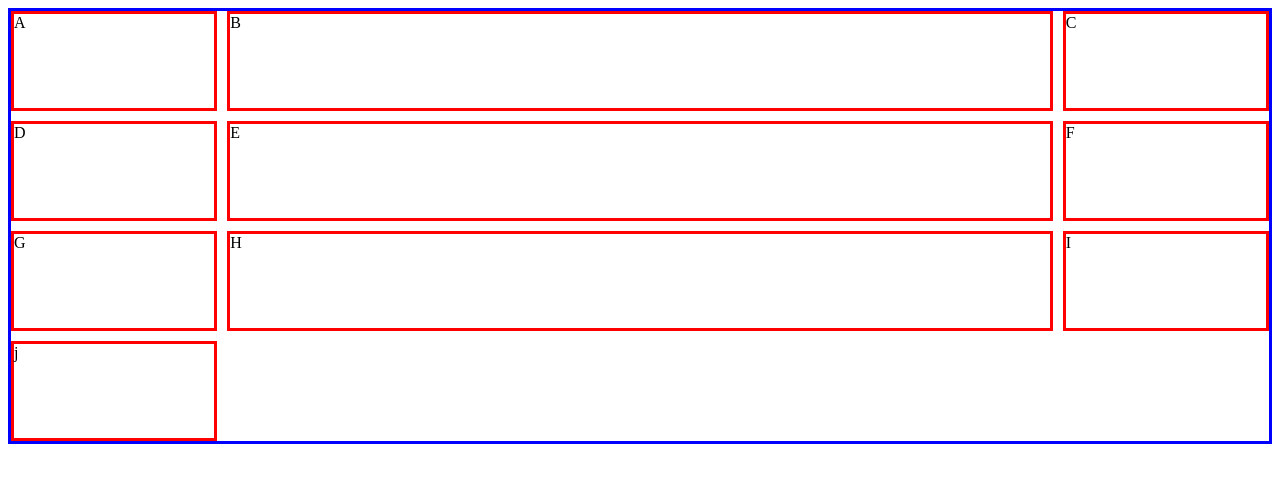
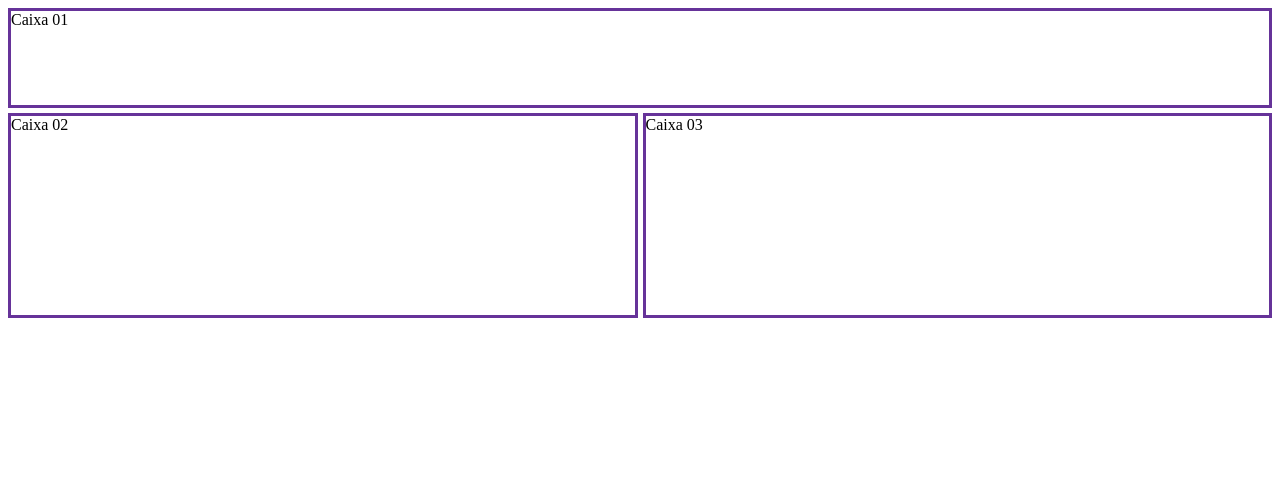
Before and after one commit to giovannacostaxavier/Exercicios-Grid-Layout, a plain HTML site: page grid-04/index.html in a window 1280 px wide. Drawn offline with Linux system fonts and the light colour scheme.

Commit message:
grid items

```diff
--- a/grid-04/index.html
+++ b/grid-04/index.html
@@ -4,37 +4,14 @@
     <meta charset="UTF-8">
     <meta name="viewport" content="width=device-width, initial-scale=1.0">
     <title>Exercicio 04 de grid</title>
-    <style>
-        div.container{
-            border: 3px solid blue;
-            display: grid;
-            grid-template-rows: repeat(3,100px);
-            grid-template-columns: 1fr 4fr 1fr;
-            gap: 10px;
-            grid-auto-rows: 100px;
-            place-items: normal normal;
-            place-content: normal normal;
-
-
-        }
-        div.item{
-            border: 3px solid red;
-
-        }
-    </style>
+    <link rel="stylesheet" href="style.css">
 </head>
 <body>
     <div class="container">
-        <div class="item">A</div>
-        <div class="item">B</div>
-        <div class="item">C</div>
-        <div class="item">D</div>
-        <div class="item">E</div>
-        <div class="item">F</div>
-        <div class="item">G</div>
-        <div class="item">H</div>
-        <div class="item">I</div>
-        <div class="item">j</div>
+        <div class="caixa1">Caixa 01</div>
+        <div class="caixa2">Caixa 02</div>
+        <div class="caixa3">Caixa 03</div>
+
     </div>
 </body>
 </html>
--- /dev/null
+++ b/grid-04/style.css
@@ -0,0 +1,35 @@
+@charset "UTF-8";
+
+.container{
+    display: grid;
+    grid-template-rows: repeat(3,100px);
+    grid-template-columns: repeat(4, 1fr);
+    gap: 5px;
+}
+
+.caixa1{
+    border: 3px solid rebeccapurple;
+    grid-row-start: 1;
+    grid-row-end: 2;
+    grid-column-start: 1;
+    grid-column-end: 5;
+
+}
+
+.caixa2{
+    border: 3px solid rebeccapurple;
+    grid-row-start: 2;
+    grid-row-end: 4;
+    grid-column-start: 1;
+    grid-column-end: 3;
+
+}
+
+.caixa3{
+    border: 3px solid rebeccapurple;
+    grid-row-start: 2;
+    grid-row-end: 4;
+    grid-column-start: 3;
+    grid-column-end: 5;
+
+}
```
